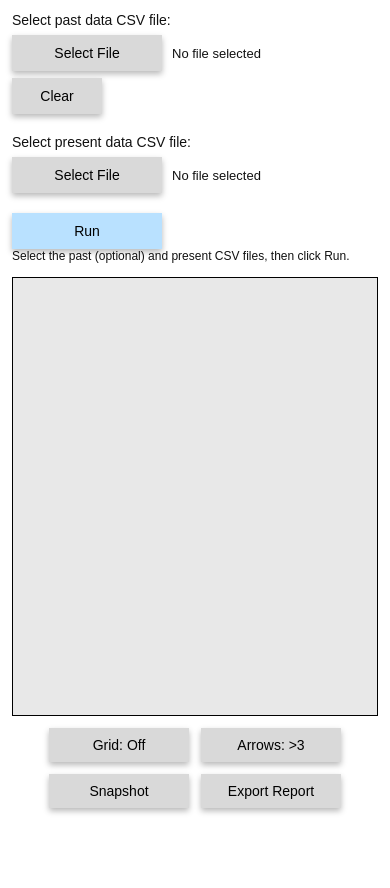
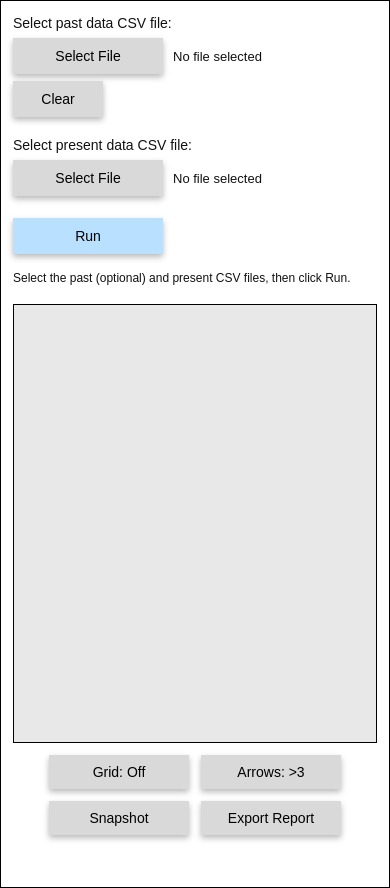
Before and after one commit to AdityaSen1995/Mine-Pillar-Monitoring-System, a plain HTML site: page index.html in a window 390 px wide. Before the commit the page ends 856 px from the top, so only its background shows below. Drawn offline with nearby package versions, Linux system fonts and the light colour scheme.

Commit message:
Add files via upload

```diff
--- a/styles.css
+++ b/styles.css
@@ -8,9 +8,10 @@ body {
 }
 .app {
   width: 100%;
-  max-width: 1240px;
+  max-width: 1272px;
   margin: 0 auto;
-  padding: 16px 18px 12px;
+  padding: 24px 26px 28px;
+  border: 1px solid #000;
 }
 .file-picker { display: flex; flex-direction: column; gap: 12px; }
 .file-row {
@@ -60,6 +61,8 @@ body {
   grid-template-columns: 220px 150px;
   align-items: center;
   min-height: 36px;
+  margin-top: 2px;
+  margin-bottom: 8px;
 }
 .run-button {
   width: 150px;
@@ -77,9 +80,10 @@ body {
 .ui-button:disabled { opacity: 1; cursor: wait; }
 .status {
   min-height: 20px;
-  margin: 0 0 8px;
+  margin: 8px 0 14px;
   overflow-wrap: anywhere;
   font: 12px Arial, sans-serif;
+  line-height: 1.4;
 }
 .map-shell {
   width: 100%;
@@ -162,7 +166,7 @@ body {
 }
 .north-arrow span { display:block; font-size:26px; font-weight:normal; }
 @media (max-width: 760px) {
-  .app { padding: 12px; }
+  .app { padding: 18px 16px 20px; }
   .file-row { grid-template-columns: minmax(130px, 1fr) 150px minmax(0, 1fr) 100px; }
   .clear-button { width: 90px; }
   .run-row { grid-template-columns: minmax(130px, 1fr) 150px; }
@@ -170,6 +174,7 @@ body {
   .map-toolbar { gap: 12px; }
 }
 @media (max-width: 540px) {
+  .app { padding: 14px 12px 16px; }
   .file-row {
     grid-template-columns: 150px minmax(0, 1fr);
     row-gap: 7px;
```
Also changed, not shown: 1 other file.
